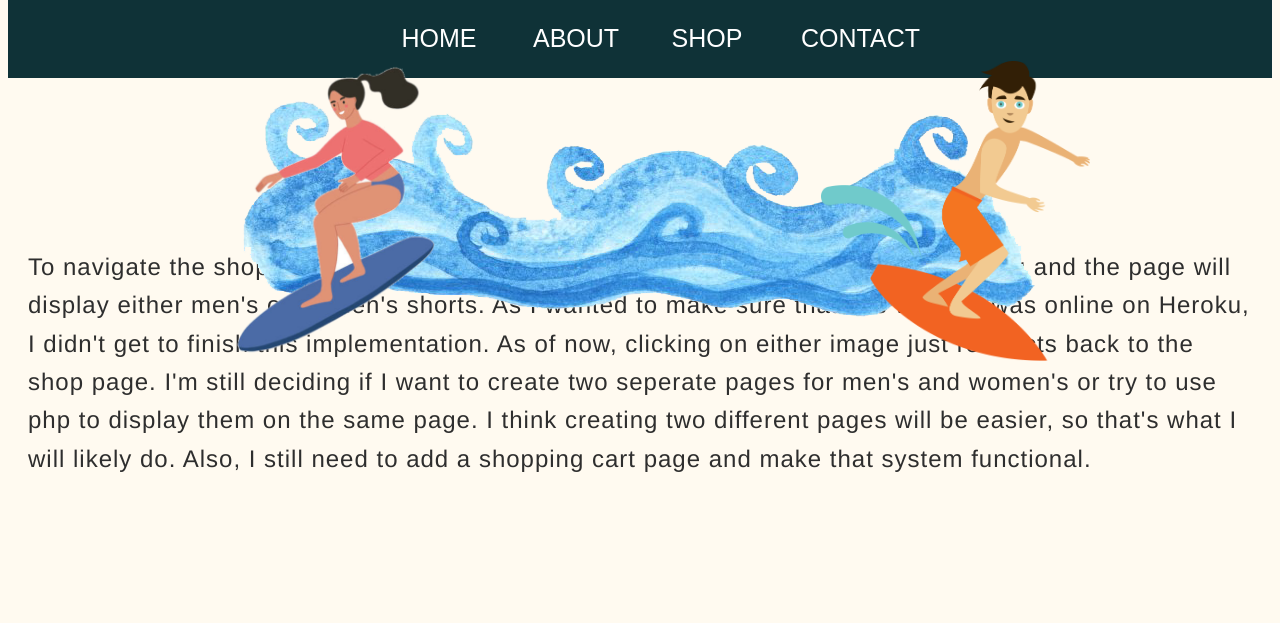
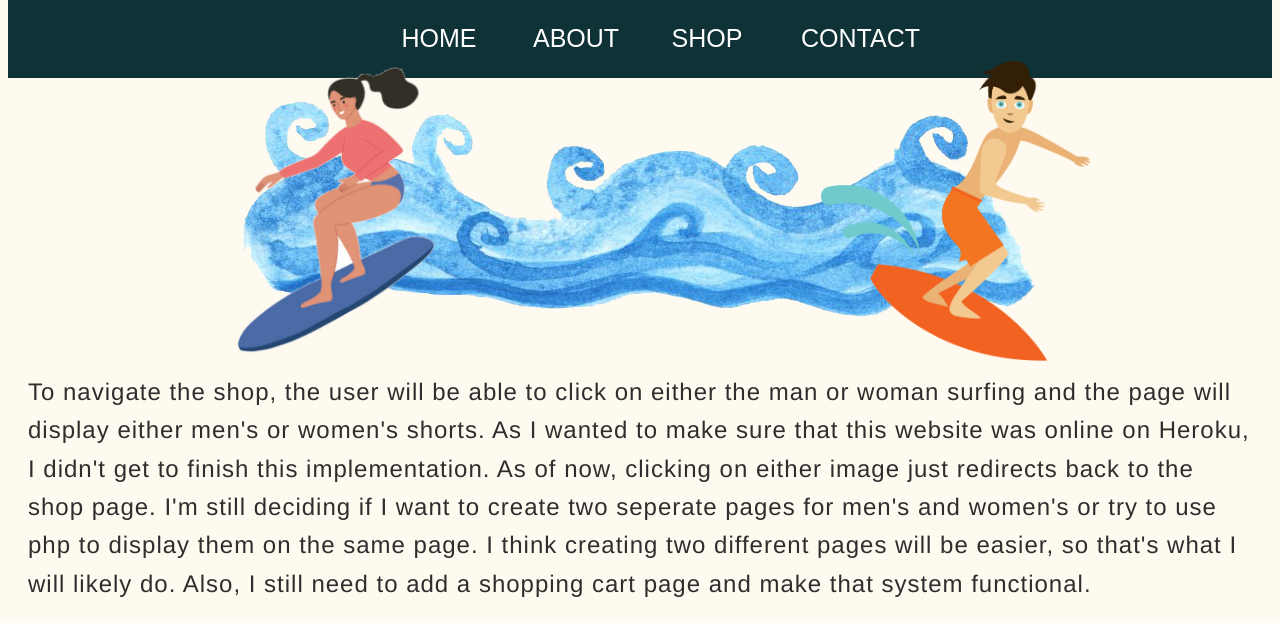
Before and after one commit to HunterJayW4/WorkingWebsite, a PHP site: page /shop.php in a window 1280 px wide. Shown: the part 205-828 px from the top of the page. Before the commit the page ends 677 px from the top, so only its background shows below. Run offline with PHP 8.4, Linux system fonts and the light colour scheme.

Commit message:
updated shop page

```diff
--- a/shop.php
+++ b/shop.php
@@ -18,7 +18,7 @@
                 </div>
             </div>
         </div>
-    <p style="padding-top: 25px">
+    <p style="padding-top: 150px">
         To navigate the shop, the user will be able to click on either the man or woman surfing and
         the page will display either men's or women's shorts. As I wanted to make sure that this website
         was online on Heroku, I didn't get to finish this implementation. As of now, clicking on either
```
